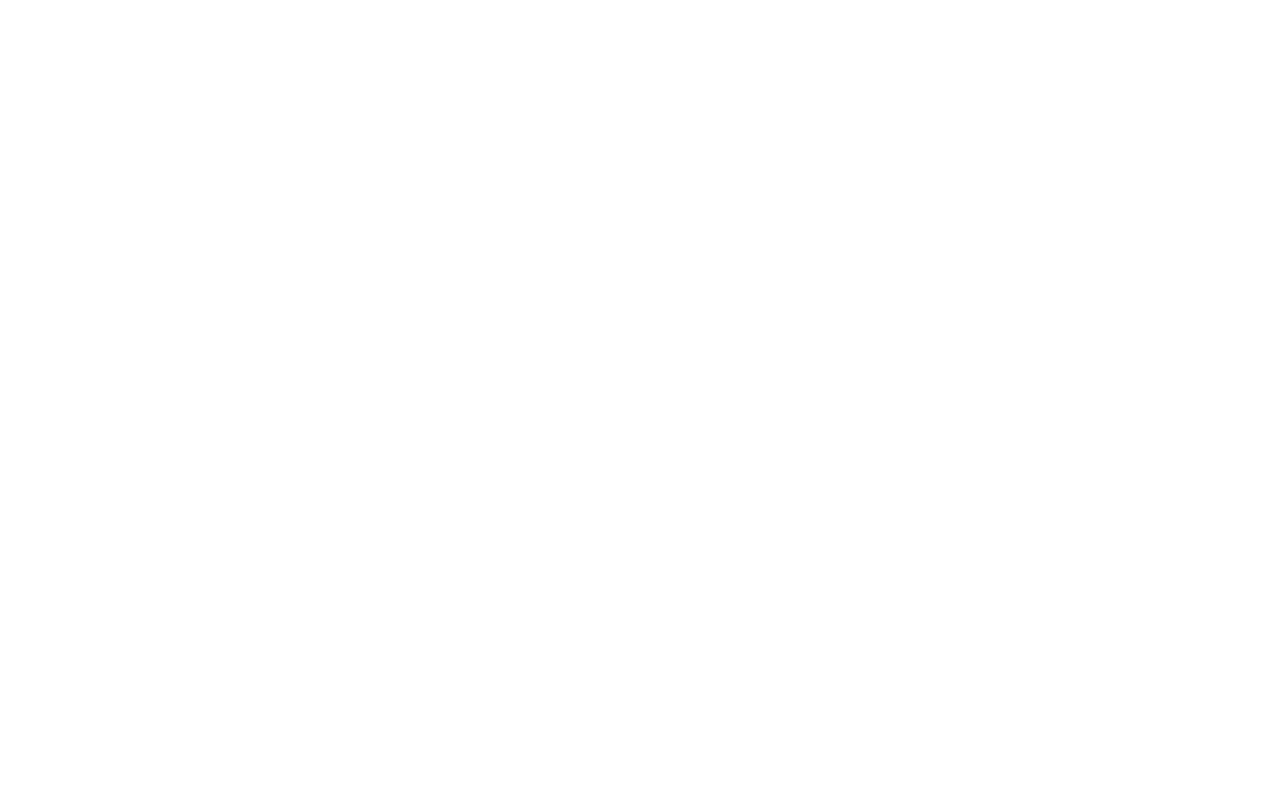
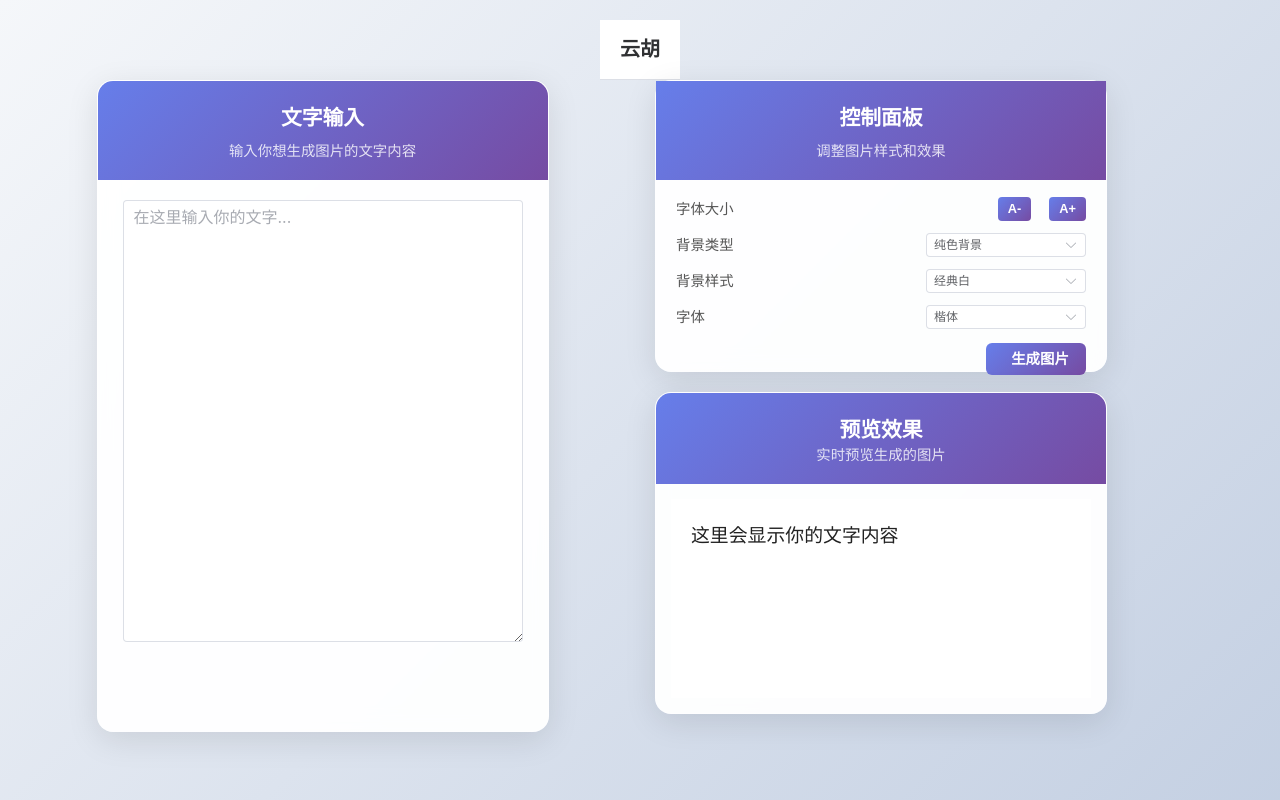
Before and after one commit to stevenling/interesting-util-client, a Vue app: page /gotoFontToImage in a window 1280 px wide. Before the commit this address had no page. Built offline with nearby package versions, Linux system fonts and the light colour scheme; a web font is replaced by a local one; what @highlightjs/vue-plugin would draw is missing.

Commit message:
style: update

```diff
--- a/src/components/UtilIndex.vue
+++ b/src/components/UtilIndex.vue
@@ -159,7 +159,7 @@
  */
 const gotoJsonFormat = () => {
   router.push({
-    path: "/jsonFormat",
+    path: "/JsonFormat",
   });
 };
 
@@ -168,7 +168,7 @@
  */
 const gotoColorConvert = () => {
   router.push({
-    path: "/colorConvert",
+    path: "/ColorConvert",
   });
 };
 </script>
--- a/src/components/fontToImage.vue
+++ b/src/components/fontToImage.vue
@@ -1,59 +1,94 @@
 <template>
-  <div>
+  <div class="font-to-image-container">
     <TopMenu />
-    <div class="font-to-image-row-container">
-      <div class="font-to-image-left">
-        <el-card class="input-card">
-          <template #header>
-            <div class="input-title">输入你的摘录文字</div>
-          </template>
+    <div class="main-content">
+      <!-- 左侧输入区域 -->
+      <div class="input-section">
+        <div class="input-card">
+          <div class="input-header">
+            <h3 class="input-title">文字输入</h3>
+            <div class="input-subtitle">输入你想生成图片的文字内容</div>
+          </div>
           <el-input
             v-model="inputText"
             type="textarea"
-            :rows="30"
-            placeholder="请输入你想生成图片的文字"
+            :rows="18"
+            placeholder="在这里输入你的文字..."
             class="input-area"
           />
-        </el-card>
         </div>
-      <div class="font-to-image-right">
-        <div class="preview-title">预览效果</div>
-        <div style="margin-bottom: 0.5rem;">
-          <el-button size="small" @click="decreaseFontSize">A-</el-button>
-          <el-button size="small" @click="increaseFontSize">A+</el-button>
       </div>
-        <!-- 背景类型选择 -->
-        <el-select v-model="selectedBgType" placeholder="选择背景类型" size="small" style="margin-bottom: 0.7rem; width: 180px;">
+
+      <!-- 右侧控制和预览区域 -->
+      <div class="right-section">
+        <!-- 控制面板 -->
+        <div class="control-panel">
+          <div class="control-header">
+            <h3 class="control-title">控制面板</h3>
+            <div class="control-subtitle">调整图片样式和效果</div>
+          </div>
+
+          <div class="control-content">
+            <div class="control-group">
+              <label class="control-label">字体大小</label>
+              <div class="font-size-controls">
+                <el-button size="small" @click="decreaseFontSize" class="control-btn">A-</el-button>
+                <el-button size="small" @click="increaseFontSize" class="control-btn">A+</el-button>
+              </div>
+            </div>
+
+            <div class="control-group">
+              <label class="control-label">背景类型</label>
+              <el-select v-model="selectedBgType" placeholder="选择背景类型" size="small" class="control-select">
                 <el-option v-for="item in bgTypeOptions" :key="item.value" :label="item.label" :value="item.value" />
               </el-select>
-        <!-- 背景选择 -->
-        <el-select v-model="selectedBg" placeholder="选择背景" size="small" style="margin-bottom: 0.7rem; width: 180px;">
+            </div>
+
+            <div class="control-group">
+              <label class="control-label">背景样式</label>
+              <el-select v-model="selectedBg" placeholder="选择背景" size="small" class="control-select">
                 <el-option v-for="item in currentBgOptions" :key="item.value" :label="item.label" :value="item.value" />
               </el-select>
-        <el-select v-model="selectedFont" placeholder="选择字体" size="small" style="margin-bottom: 0.7rem; width: 180px;">
+            </div>
+
+            <div class="control-group">
+              <label class="control-label">字体</label>
+              <el-select v-model="selectedFont" placeholder="选择字体" size="small" class="control-select">
                 <el-option v-for="item in fontOptions" :key="item.value" :label="item.label" :value="item.value" />
               </el-select>
-        <el-button type="success" class="copy-btn" @click="copyImage" size="small">复制图片</el-button>
+            </div>
+
+            <el-button type="primary" class="copy-btn" @click="copyImage" size="small">
+              <span class="btn-text">生成图片</span>
+            </el-button>
+          </div>
+        </div>
+
+        <!-- 预览区域 -->
+        <div class="preview-area">
+          <div class="preview-header">
+            <h3 class="preview-title">预览效果</h3>
+            <div class="preview-subtitle">实时预览生成的图片</div>
+          </div>
           <div
             ref="imageCardRef"
-          class="weixin-card-preview"
+            class="preview-card"
             :class="selectedBg"
           >
-          <div class="quote-mark">"</div>
-          <div class="weixin-card-text" :style="{ color: computedTextColor, fontFamily: selectedFont || undefined, fontSize: previewFontSize + 'rem' }">
-            {{ inputText || '这里会显示你的摘录内容' }}
+            <div class="preview-text" :style="{ color: computedTextColor, fontFamily: selectedFont || undefined, fontSize: previewFontSize + 'rem' }">
+              {{ inputText || '这里会显示你的文字内容' }}
             </div>
-          <div class="weixin-card-date" :style="{ color: computedTextColor }" v-if="showDate">{{ todayStr }}</div>
+          </div>
         </div>
       </div>
     </div>
 
     <!-- 移动端图片预览弹窗 -->
-    <el-dialog v-model="showImagePreview" title="保存图片" width="90%" center>
-      <img :src="generatedImageUrl" style="width: 100%; border-radius: 8px;" alt="生成的图片" />
+    <el-dialog v-model="showImagePreview" title="保存图片" width="90%" center class="preview-dialog">
+      <img :src="generatedImageUrl" class="preview-image" alt="生成的图片" />
       <template #footer>
         <span class="dialog-footer">
-          <el-button @click="showImagePreview = false">关闭</el-button>
+          <el-button @click="showImagePreview = false" class="dialog-btn">关闭</el-button>
         </span>
       </template>
     </el-dialog>
@@ -79,6 +114,15 @@
 
 // 纯色背景选项
 const solidBgOptions = [
+  { label: '知乎淡蓝', value: 'bg-zhihu-light-blue' },
+  { label: '知乎淡黄', value: 'bg-zhihu-light-yellow' },
+  { label: '知乎淡绿', value: 'bg-zhihu-light-green' },
+  { label: '知乎淡灰', value: 'bg-zhihu-light-gray' },
+  { label: '小红书粉', value: 'bg-xiaohongshu-pink' },
+  { label: '小红书紫', value: 'bg-xiaohongshu-purple' },
+  { label: '小红书蓝', value: 'bg-xiaohongshu-blue' },
+  { label: '小红书绿', value: 'bg-xiaohongshu-green' },
+  { label: '小红书橙', value: 'bg-xiaohongshu-orange' },
   { label: '经典白', value: 'bg-white' },
   { label: '淡雅蓝', value: 'bg-blue' },
   { label: '活力橙', value: 'bg-orange' },
@@ -87,22 +131,19 @@
   { label: '米黄纸', value: 'bg-milky-paper' },
   { label: '夜间深蓝', value: 'bg-night-blue' },
   { label: '淡粉紫', value: 'bg-light-pink-purple' },
-  { label: '知乎白', value: 'bg-zhihu-white' },
-  { label: '知乎淡蓝', value: 'bg-zhihu-light-blue' },
-  { label: '知乎淡黄', value: 'bg-zhihu-light-yellow' },
-  { label: '知乎淡绿', value: 'bg-zhihu-light-green' },
-  { label: '知乎淡灰', value: 'bg-zhihu-light-gray' },
-  { label: '小红书粉', value: 'bg-xiaohongshu-pink' },
-  { label: '小红书紫', value: 'bg-xiaohongshu-purple' },
-  { label: '小红书蓝', value: 'bg-xiaohongshu-blue' },
-  { label: '小红书绿', value: 'bg-xiaohongshu-green' },
-  { label: '小红书橙', value: 'bg-xiaohongshu-orange' }
+  { label: '知乎白', value: 'bg-zhihu-white' }
 ];
 
 // 渐变背景选项
 const gradientBgOptions = [
   { label: '渐变绿', value: 'bg-gradient-green' },
+  { label: '柔紫蓝', value: 'bg-gradient-soft-purple-blue' },
+  { label: '柔绿黄', value: 'bg-gradient-soft-green-yellow' },
+  { label: '柔米白', value: 'bg-gradient-soft-milky' },
   { label: '蓝紫渐变', value: 'bg-gradient-bluepurple' },
+  { label: '知乎蓝白渐变', value: 'bg-zhihu-blue-white-gradient' },
+  { label: '小红书粉紫渐变', value: 'bg-xiaohongshu-pink-purple' },
+  { label: '小红书蓝粉渐变', value: 'bg-xiaohongshu-blue-pink' },
   { label: '橙粉渐变', value: 'bg-gradient-orange-pink' },
   { label: '青绿渐变', value: 'bg-gradient-cyan-green' },
   { label: '蓝紫竖向渐变', value: 'bg-v-gradient-bluepurple' },
@@ -110,12 +151,6 @@
   { label: '青绿竖向渐变', value: 'bg-v-gradient-cyan-green' },
   { label: '柔和青蓝', value: 'bg-gradient-soft-cyan-blue' },
   { label: '柔粉橙黄', value: 'bg-gradient-soft-pink-orange' },
-  { label: '柔紫蓝', value: 'bg-gradient-soft-purple-blue' },
-  { label: '柔绿黄', value: 'bg-gradient-soft-green-yellow' },
-  { label: '柔米白', value: 'bg-gradient-soft-milky' },
-  { label: '知乎蓝白渐变', value: 'bg-zhihu-blue-white-gradient' },
-  { label: '小红书粉紫渐变', value: 'bg-xiaohongshu-pink-purple' },
-  { label: '小红书蓝粉渐变', value: 'bg-xiaohongshu-blue-pink' },
   { label: '日落渐变', value: 'bg-gradient-sunset' },
   { label: '海洋渐变', value: 'bg-gradient-ocean' },
   { label: '森林渐变', value: 'bg-gradient-forest' },
@@ -201,19 +236,7 @@
  */
 const imageCardRef = ref(null);
 
-/**
- * @description 获取当前日期字符串，格式为YYYY-MM-DD
- */
-function getTodayStr() {
-  const d = new Date();
-  const y = d.getFullYear();
-  const m = String(d.getMonth() + 1).padStart(2, '0');
-  const day = String(d.getDate()).padStart(2, '0');
-  return `${y}-${m}-${day}`;
-}
-const todayStr = getTodayStr();
 
-const showDate = ref(false);
 
 // 用于移动端图片预览
 const showImagePreview = ref(false);
@@ -238,10 +261,6 @@
   const card = imageCardRef.value;
   const originalMaxHeight = card.style.maxHeight;
   const originalOverflowY = card.style.overflowY;
-
-  // 1. 显示日期
-  showDate.value = true;
-  await nextTick();
 
   // 展开内容，确保截图全部内容
   card.style.maxHeight = 'none';
@@ -292,8 +311,6 @@
     // 恢复原样式
     card.style.maxHeight = originalMaxHeight;
     card.style.overflowY = originalOverflowY;
-    // 2. 隐藏日期
-    showDate.value = false;
   }
 };
 
@@ -404,69 +421,306 @@
 </script>
 
 <style scoped>
-.font-to-image-row-container {
-  display: flex;
-  flex-direction: row;
-  align-items: stretch;
-  justify-content: center;
-  gap: 2.5rem;
-  max-width: 900px;
-  margin: 2.5rem auto;
-  width: 100%;
-}
-.font-to-image-left, .font-to-image-right {
-  flex: 1 1 0;
-  min-width: 0;
+.font-to-image-container {
   display: flex;
   flex-direction: column;
-  align-items: stretch;
-  height: 100%;
+  align-items: center;
+  padding: 20px;
+  background: linear-gradient(135deg, #f5f7fa 0%, #c3cfe2 100%);
+  min-height: 100vh;
+  font-family: -apple-system, BlinkMacSystemFont, 'Segoe UI', Roboto, 'Helvetica Neue', Arial, sans-serif;
 }
+
+.main-content {
+  display: flex;
+  gap: 30px;
+  width: 100%;
+  max-width: 1400px;
+  margin: 0 auto;
+  align-items: flex-start;
+  justify-content: center;
+  min-height: calc(100vh - 100px);
+}
+
+.input-section {
+  flex: 1;
+  display: flex;
+  justify-content: center;
+}
+
 .input-card {
   width: 100%;
-  box-shadow: 0 2px 12px rgba(0,0,0,0.06);
-  border-radius: 14px;
-  min-height: 500px;
+  max-width: 450px;
+  height: 650px;
+  background: rgba(255, 255, 255, 0.95);
+  backdrop-filter: blur(10px);
+  border: 1px solid rgba(255, 255, 255, 0.2);
+  box-shadow: 0 8px 32px rgba(0, 0, 0, 0.1);
+  border-radius: 16px;
+  overflow: hidden;
+  transition: all 0.3s ease;
   display: flex;
   flex-direction: column;
-  justify-content: stretch;
 }
+
+.input-area {
+  flex: 1;
+  padding: 20px 25px;
+  font-size: 1rem;
+  line-height: 1.6;
+  color: #333;
+  border: none;
+  resize: none;
+  outline: none;
+  box-sizing: border-box;
+  background: transparent;
+}
+
+.right-section {
+  flex: 1;
+  display: flex;
+  flex-direction: column;
+  gap: 20px;
+  height: 650px;
+}
+
+.input-card:hover {
+  transform: translateY(-2px);
+  box-shadow: 0 12px 40px rgba(0, 0, 0, 0.15);
+}
+
+.input-header {
+  padding: 20px 25px;
+  background: linear-gradient(135deg, #667eea 0%, #764ba2 100%);
+  color: white;
+  text-align: center;
+}
+
 .input-title {
-  font-size: 1.1rem;
+  font-size: 1.3rem;
   font-weight: 600;
-  color: #2d8cf0;
+  margin: 0 0 8px 0;
+  color: white;
 }
-.input-area {
-  margin-bottom: 0.5rem;
-  min-height: 420px;
-  height: 100%;
+
+.input-subtitle {
+  font-size: 0.9rem;
+  opacity: 0.9;
+  color: rgba(255, 255, 255, 0.9);
 }
+
+
+
+.input-area:focus {
+  background: rgba(255, 255, 255, 0.05);
+}
+
+.control-panel {
+  width: 100%;
+  max-width: 450px;
+  height: 290px;
+  background: rgba(255, 255, 255, 0.95);
+  backdrop-filter: blur(10px);
+  border: 1px solid rgba(255, 255, 255, 0.2);
+  border-radius: 16px;
+  box-shadow: 0 8px 32px rgba(0, 0, 0, 0.1);
+  display: flex;
+  flex-direction: column;
+  transition: all 0.3s ease;
+  overflow: visible;
+}
+
+.control-content {
+  flex: 1;
+  padding: 15px 20px;
+  display: flex;
+  flex-direction: column;
+  gap: 8px;
+  overflow: visible;
+}
+
+.control-panel:hover {
+  transform: translateY(-2px);
+  box-shadow: 0 12px 40px rgba(0, 0, 0, 0.15);
+}
+
+.control-header {
+  padding: 20px 25px;
+  background: linear-gradient(135deg, #667eea 0%, #764ba2 100%);
+  color: white;
+  text-align: center;
+}
+
+.control-title {
+  font-size: 1.3rem;
+  font-weight: 600;
+  margin: 0 0 8px 0;
+  color: white;
+}
+
+.control-subtitle {
+  font-size: 0.9rem;
+  opacity: 0.9;
+  color: rgba(255, 255, 255, 0.9);
+}
+
+.control-group {
+  display: flex;
+  justify-content: space-between;
+  align-items: center;
+  gap: 12px;
+  padding: 2px 0;
+}
+
+.control-label {
+  font-size: 0.9rem;
+  color: #555;
+  font-weight: 500;
+  min-width: 75px;
+  line-height: 1.3;
+}
+
+.font-size-controls {
+  display: flex;
+  gap: 6px;
+}
+
+.control-btn {
+  background: linear-gradient(135deg, #667eea 0%, #764ba2 100%);
+  border: none;
+  color: white;
+  font-weight: 600;
+  padding: 4px 10px;
+  border-radius: 4px;
+  font-size: 0.8rem;
+  transition: all 0.3s ease;
+}
+
+.control-btn:hover {
+  transform: translateY(-1px);
+  box-shadow: 0 4px 12px rgba(102, 126, 234, 0.4);
+}
+
+.control-select {
+  width: 100%;
+  max-width: 160px;
+  min-width: 140px;
+}
+
+.control-select :deep(.el-input__wrapper) {
+  background: rgba(255, 255, 255, 0.8);
+  border: 1px solid rgba(102, 126, 234, 0.2);
+  border-radius: 4px;
+  padding: 4px 8px;
+  min-height: 28px;
+  transition: all 0.3s ease;
+}
+
+.control-select :deep(.el-input__wrapper:hover) {
+  border-color: rgba(102, 126, 234, 0.5);
+  box-shadow: 0 2px 8px rgba(102, 126, 234, 0.2);
+}
+
+.copy-btn {
+  width: 100%;
+  background: linear-gradient(135deg, #667eea 0%, #764ba2 100%);
+  border: none;
+  color: white;
+  font-size: 0.9rem;
+  font-weight: 600;
+  padding: 8px 16px;
+  border-radius: 6px;
+  cursor: pointer;
+  transition: all 0.3s ease;
+  display: flex;
+  justify-content: center;
+  align-items: center;
+  margin-top: 4px;
+  min-height: 32px;
+}
+
+.copy-btn:hover {
+  transform: translateY(-2px);
+  box-shadow: 0 8px 25px rgba(102, 126, 234, 0.4);
+}
+
+.copy-btn:active {
+  transform: translateY(0);
+}
+
+.copy-btn .btn-text {
+  margin-left: 8px;
+}
+
+.preview-area {
+  width: 100%;
+  max-width: 450px;
+  height: 320px;
+  background: rgba(255, 255, 255, 0.95);
+  backdrop-filter: blur(10px);
+  border: 1px solid rgba(255, 255, 255, 0.2);
+  box-shadow: 0 8px 32px rgba(0, 0, 0, 0.1);
+  border-radius: 16px;
+  overflow: hidden;
+  display: flex;
+  flex-direction: column;
+  transition: all 0.3s ease;
+}
+
+.preview-area:hover {
+  transform: translateY(-2px);
+  box-shadow: 0 12px 40px rgba(0, 0, 0, 0.15);
+}
+
+.preview-header {
+  padding: 20px 25px;
+  background: linear-gradient(135deg, #667eea 0%, #764ba2 100%);
+  color: white;
+  text-align: center;
+}
+
 .preview-title {
-  font-size: 1rem;
-  color: #888;
-  margin-bottom: 0.7rem;
-  margin-top: 0.5rem;
-  text-align: left;
+  font-size: 1.3rem;
+  font-weight: 600;
+  margin: 0;
+  color: white;
 }
-.weixin-card-preview {
+
+.preview-subtitle {
+  font-size: 0.9rem;
+  opacity: 0.9;
+  color: rgba(255, 255, 255, 0.9);
+}
+
+.preview-card {
   flex: 1;
-  min-height: 400px;
-  max-height: 530px;
-  overflow-y: auto;
-  width: 100%;
-  background: #fff;
-  border-radius: 18px;
-  box-shadow: 0 4px 24px 0 rgba(0,0,0,0.10), 0 1.5px 4px 0 rgba(0,0,0,0.03);
-  padding: 2.2rem 1.5rem 1.5rem 1.5rem;
-  position: relative;
+  padding: 20px;
   display: flex;
   flex-direction: column;
   align-items: flex-start;
-  justify-content: space-between;
-  margin-bottom: 1.2rem;
+  justify-content: center;
+  position: relative;
+  background-size: cover;
+  background-position: center;
+  background-repeat: no-repeat;
   box-sizing: border-box;
-  border: 1px solid rgba(0,0,0,0.08);
+  overflow-y: auto;
+  margin: 15px;
 }
+
+.preview-text {
+  font-size: 1.18rem;
+  line-height: 1.8;
+  margin: 0;
+  word-break: break-all;
+  white-space: pre-wrap;
+  min-height: 120px;
+  width: 100%;
+  transition: color 0.2s;
+  flex: 1;
+  text-align: left;
+}
+
 .quote-mark {
   position: absolute;
   top: 1.1rem;
@@ -477,34 +731,14 @@
   user-select: none;
   pointer-events: none;
 }
-.weixin-card-text {
-  font-size: 1.18rem;
-  line-height: 1.8;
-  margin: 0.5rem 0 0.7rem 0;
-  word-break: break-all;
-  white-space: pre-wrap;
-  min-height: 120px;
-  width: 100%;
-  transition: color 0.2s;
-  flex: 1;
-}
-.weixin-card-date {
-  font-size: 0.98rem;
-  font-family: 'PingFang SC', 'Microsoft YaHei', Arial, sans-serif;
-  opacity: 0.85;
-  margin-left: 0.1rem;
-  margin-bottom: 0.2rem;
-  text-align: right;
-  align-self: flex-end;
-  width: 100%;
-  margin-top: 1rem;
-}
+
 .date-below {
   margin-top: 0.2rem;
   margin-bottom: 0.7rem;
   text-align: left;
   display: none;
 }
+
 .weixin-card-footer {
   align-self: flex-end;
   font-size: 0.98rem;
@@ -513,21 +747,59 @@
   margin-top: 0.2rem;
   opacity: 0.7;
 }
-@media (max-width: 900px) {
-  .font-to-image-row-container {
-    flex-direction: column;
-    gap: 1.5rem;
-    max-width: 98vw;
-    margin: 1.2rem auto;
+
+.preview-dialog :deep(.el-dialog) {
+  border-radius: 16px;
+  overflow: hidden;
+  box-shadow: 0 20px 60px rgba(0, 0, 0, 0.2);
 }
-  .font-to-image-left, .font-to-image-right {
+
+.preview-dialog :deep(.el-dialog__header) {
+  background: linear-gradient(135deg, #667eea 0%, #764ba2 100%);
+  color: white;
+  padding: 20px 25px;
+}
+
+.preview-dialog :deep(.el-dialog__title) {
+  color: white;
+  font-weight: 600;
+  font-size: 1.2rem;
+}
+
+.preview-dialog :deep(.el-dialog__body) {
+  padding: 25px;
+  background: #f8f9fa;
+}
+
+.preview-dialog :deep(.el-dialog__footer) {
+  background: #f8f9fa;
+  border-top: 1px solid #eee;
+  padding: 20px 25px;
+}
+
+.preview-dialog .dialog-btn {
+  background: linear-gradient(135deg, #667eea 0%, #764ba2 100%);
+  border: none;
+  color: white;
+  font-weight: 600;
+  padding: 10px 20px;
+  border-radius: 8px;
+  transition: all 0.3s ease;
+}
+
+.preview-dialog .dialog-btn:hover {
+  transform: translateY(-1px);
+  box-shadow: 0 4px 12px rgba(102, 126, 234, 0.4);
+}
+
+.preview-image {
   width: 100%;
+  border-radius: 12px;
+  display: block;
+  margin: 0 auto;
+  box-shadow: 0 8px 32px rgba(0, 0, 0, 0.1);
 }
-  .weixin-card-preview {
-    min-height: 120px;
-    padding: 1.2rem 0.7rem 1rem 0.7rem;
-  }
-}
+
 .bg-radio-group {
   margin-bottom: 0.7rem;
   display: flex;
@@ -681,6 +953,7 @@
 .copy-btn {
   width: 100px;
   margin-bottom: 0.7rem;
+  align-self: flex-end;
 }
 /* 新增格子背景样式 */
 .bg-grid-white {
@@ -779,4 +1052,99 @@
   background: #fff !important;
   background-image: repeating-linear-gradient(45deg, #e0e0e0 0, #e0e0e0 1px, transparent 1px, transparent 20px) !important;
 }
+
+/* 响应式设计 */
+@media (max-width: 1200px) {
+  .main-content {
+    max-width: 1000px;
+    gap: 25px;
+  }
+
+  .input-card, .control-panel, .preview-area {
+    max-width: 350px;
+  }
+}
+
+@media (max-width: 900px) {
+  .font-to-image-container {
+    padding: 15px;
+  }
+
+  .main-content {
+    flex-direction: column;
+    align-items: center;
+    gap: 20px;
+    min-height: auto;
+    padding: 20px 0;
+  }
+
+  .input-section, .right-section {
+    width: 100%;
+    max-width: 600px;
+  }
+
+  .input-card {
+    height: auto;
+    min-height: 500px;
+    max-width: 100%;
+  }
+
+  .right-section {
+    height: auto;
+    order: 1;
+  }
+
+  .input-section {
+    order: 2;
+  }
+
+  .control-panel, .preview-area {
+    max-width: 100%;
+    height: auto;
+  }
+
+  .control-panel {
+    min-height: 240px;
+  }
+
+  .preview-area {
+    min-height: 300px;
+  }
+}
+
+@media (max-width: 600px) {
+  .font-to-image-container {
+    padding: 10px;
+  }
+
+  .main-content {
+    gap: 15px;
+  }
+
+  .input-card, .preview-area, .control-panel {
+    border-radius: 12px;
+  }
+
+  .input-header, .control-header, .preview-header {
+    padding: 15px 20px;
+  }
+
+  .input-area, .preview-card {
+    padding: 15px 20px;
+  }
+
+  .control-content {
+    padding: 15px 20px;
+  }
+
+  .control-group {
+    flex-direction: column;
+    align-items: flex-start;
+    gap: 10px;
+  }
+
+  .control-select {
+    max-width: 100%;
+  }
+}
 </style>
```
Also changed, not shown: src/router/router.js (+17 -21 lines). Lines whose indentation alone changed are shown as unchanged.
